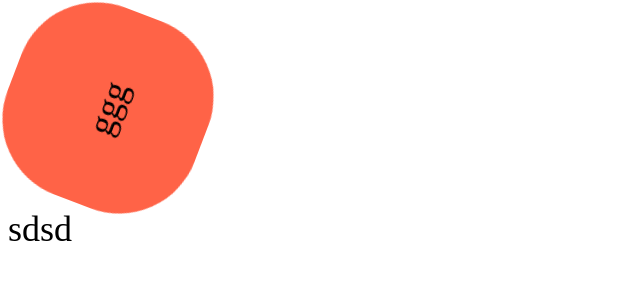
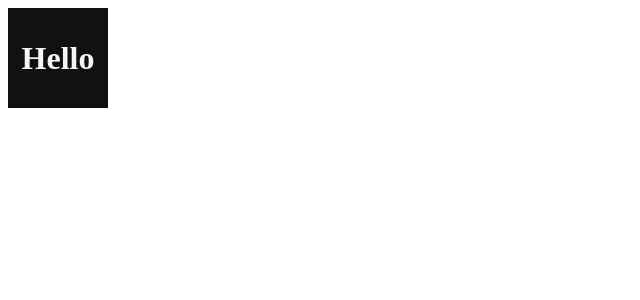
Before and after one commit to weeeeey/React-master, a React (Create React App) app in the folder master-class/: page / in a window 1280 px wide. Shown: the top 300 px of the page, without its empty margins (0-640 px from the left). Built offline with nearby package versions, Linux system fonts and the light colour scheme.

Commit message:
#2 style-components ThemeProvider를 통한 darkMode,lightMode

```diff
--- a/master-class/package.json
+++ b/master-class/package.json
@@ -9,6 +9,7 @@
     "react": "^18.2.0",
     "react-dom": "^18.2.0",
     "react-scripts": "5.0.1",
+    "recoil": "^0.7.6",
     "styled-components": "^5.3.6",
     "web-vitals": "^2.1.0"
   },
--- a/master-class/public/index.html
+++ b/master-class/public/index.html
@@ -38,6 +38,5 @@
 
       To begin the development, run `npm start` or `yarn start`.
       To create a production bundle, use `npm run build` or `yarn build`.
-    -->
-  </body>
+    --></body>
 </html>
--- a/master-class/src/App.js
+++ b/master-class/src/App.js
@@ -1,67 +1,50 @@
-import styled, { keyframes } from "styled-components";
+// 다크 모드의 50%는 themes 에 관련되어 있음
+// themes 기본적으로 color를 가지고있음
+// 그래서 나중에 색을 바꾸고 싶을떄
+// 컴포넌트의 색을 일일이 바꾸는게 아니라
+// object의 값만 바꿔주면 됨
 
+import { useState } from "react";
+import styled from "styled-components";
+import { ThemeProvider } from "styled-components";
+
+const darkTheme = {
+    textColor: "whitesmoke",
+    backgroundColor: "#111",
+};
+// 다크,라이틍 속성은 같아야함
+const lightTheme = {
+    textColor: "#111",
+    backgroundColor: "#whitesmoke",
+};
+
+const Title = styled.h1`
+    color: ${(props) => props.theme.textColor};
+`;
 const Wrapper = styled.div`
     display: flex;
-`;
-const rotationAnimation = keyframes`
-    /* from {
-        transform:rotate(0deg);
-        border-radius:0px;
-    }
-    to {
-        transform:rotate(360deg);
-        border-radius:100px;
-    } */
-    0%{
-        transform:rotate(0deg);
-        border-radius:0px;
-    }
-    50%{
-        transform:rotate(360deg);
-        border-radius:100px;
-    }
-    100%{
-        transform:rotate(0deg);
-        border-radius:0px;
-    }
-`;
-const Emoji = styled.span`
-    font-size: 36px;
-    &:active {
-        opacity: 0;
-    }
-`;
-
-const Box = styled.div`
-    display: flex;
-    height: 200px;
-    width: 200px;
-    background-color: tomato;
+    height: 100px;
+    width: 100px;
     justify-content: center;
     align-items: center;
-    animation: ${rotationAnimation} 5s linear infinite;
-    /* 특정 selector 사용하기 */
-    /* targeting */
-    ${Emoji} {
-        &:hover {
-            font-size: 72px;
-        }
-    }
+    background-color: ${(props) => props.theme.backgroundColor};
 `;
 
 const App = () => {
+    const [mode, setMode] = useState("dark");
+    const decideMode = () => {
+        if (mode === "dark") {
+            setMode("light");
+        } else {
+            setMode("dark");
+        }
+    };
     return (
-        <div>
+        <ThemeProvider theme={mode === "dark" ? darkTheme : lightTheme}>
             <Wrapper>
-                <Box>
-                    {/* Box안을 단순하게 Emoji로 했다면 as를 사용해쓸시 적용 안됨
-                    하지만 ${tagName} 를 사용한다면 적용 가능 */}
-                    <Emoji as="div">ggg</Emoji>
-                </Box>
+                <Title onClick={decideMode}>Hello</Title>
             </Wrapper>
-            {/* Box 밖이므로 hover 적용 안됨 */}
-            <Emoji>sdsd</Emoji>
-        </div>
+        </ThemeProvider>
     );
 };
 
--- a/master-class/src/index.js
+++ b/master-class/src/index.js
@@ -3,4 +3,5 @@ import ReactDOM from "react-dom/client";
 import App from "./App";
 
 const root = ReactDOM.createRoot(document.getElementById("root"));
+
 root.render(<App />);
```
Also changed, not shown: 1 other file (tests, documents, lock files or other folders). Lines whose indentation alone changed are shown as unchanged.
